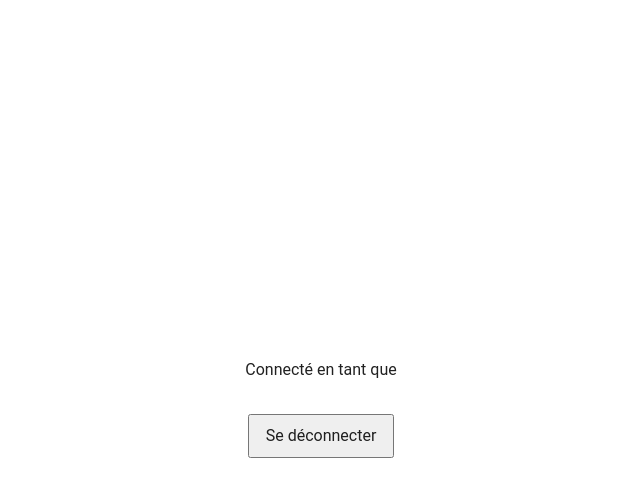
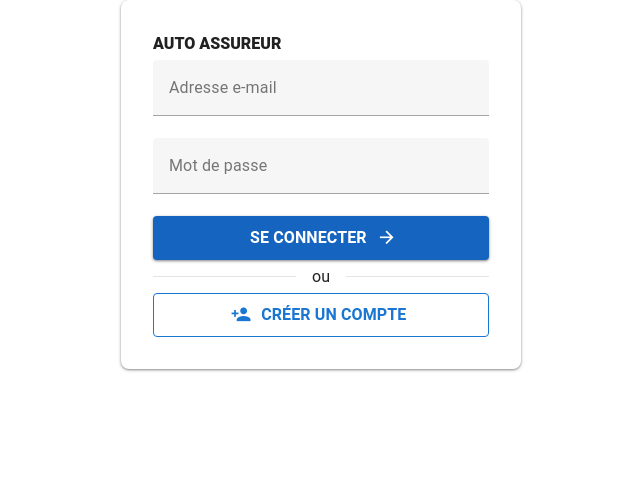
Before and after one commit to Wirbelwind03/auto-sinistre, a Vue app in the folder client/: page / in a window 1280 px wide. Shown: the top 496 px of the page, without its empty margins (319-959 px from the left). Built offline with nearby package versions, Linux system fonts and the light colour scheme.

Commit message:
Brouillon du login

```diff
--- a/client/src/App.vue
+++ b/client/src/App.vue
@@ -1,8 +1,15 @@
 <template>
   <v-app>
-    <router-view />
+    <SideBar v-if="auth.isAuthenticated"/>
+    <v-main>
+      <router-view />
+    </v-main>
   </v-app>
 </template>
 
 <script setup>
+  import SideBar from './components/SideBar.vue'
+  import { useAuthStore } from '@/stores/auth'
+
+  const auth = useAuthStore()
 </script>
--- a/client/src/views/HomeView.vue
+++ b/client/src/views/HomeView.vue
@@ -1,7 +1,50 @@
+<style scoped>
+</style>
+
 <template>
-  <div class="container">
-    <p>Connecté en tant que <strong>{{ auth.userEmail }}</strong></p>
-    <button @click="handleLogout">Se déconnecter</button>
+  <div class="d-flex flex-row justify-center align-center">
+    <v-card width="400" class="pa-8 rounded-lg">
+
+      <div class="text-h6 mb-1 font-weight-black text-uppercase">Auto Assureur</div>
+
+      <!-- Connexion -->
+      <div>
+          <v-text-field
+            label="Adresse e-mail"
+            type="email"
+          ></v-text-field>
+
+          <v-text-field
+            label="Mot de passe"
+            type="password"
+          ></v-text-field>
+
+          <v-btn
+            class="text-uppercase font-weight-bold"
+            color="blue-darken-3"
+            size="large"
+            width="100%"
+            append-icon="mdi-arrow-right"
+          >
+            Se connecter
+          </v-btn>
+
+          <v-divider class="my-4">ou</v-divider>
+
+          <v-btn
+            class="text-uppercase font-weight-bold"
+            variant="outlined"
+            color="blue-darken-2"
+            size="large"
+            flat
+            width="100%"
+            prepend-icon="mdi-account-plus"
+          >
+            Créer un compte
+          </v-btn>
+      </div>
+    </v-card>
+
   </div>
 </template>
 
```
